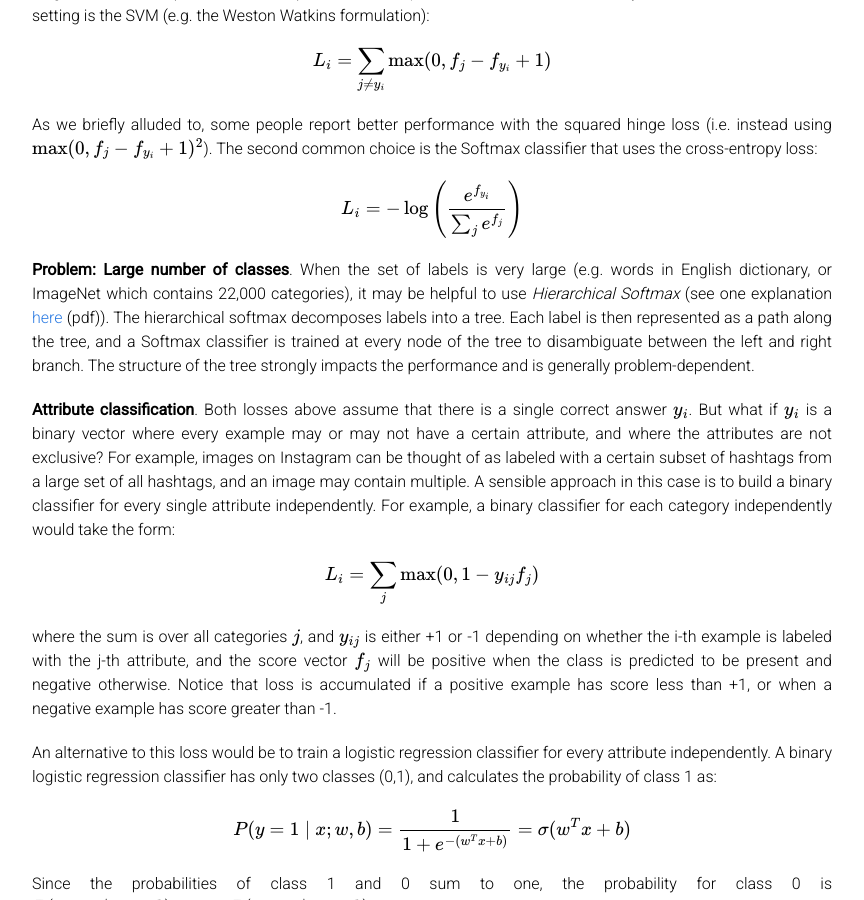
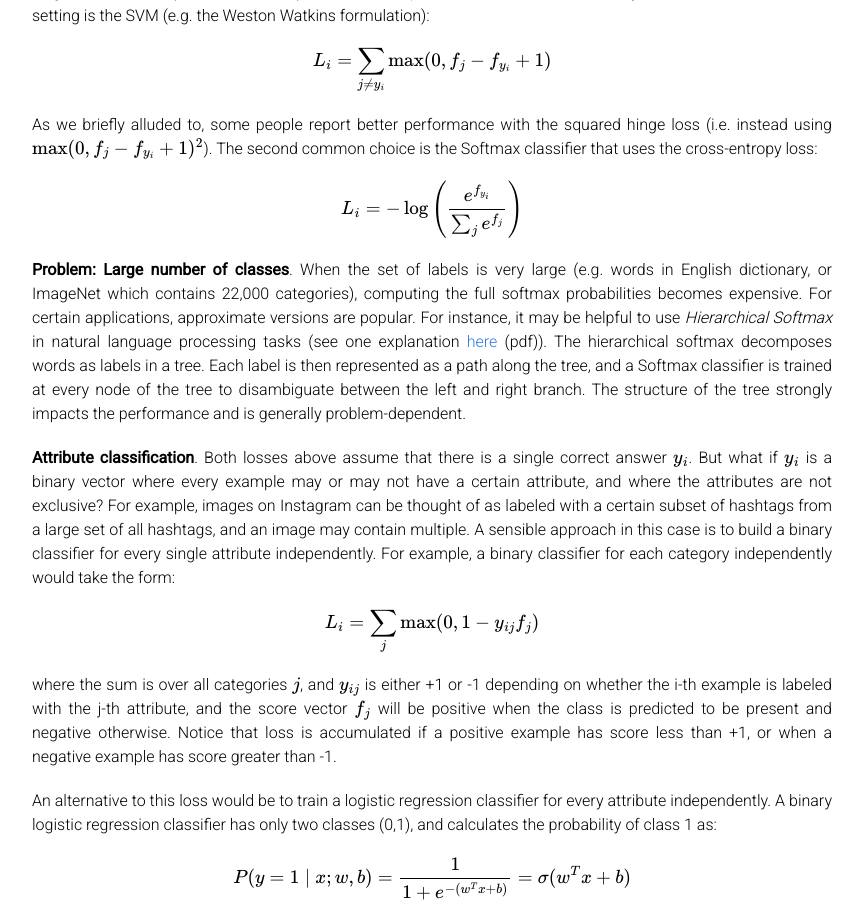
Before and after one commit to cs231n/cs231n.github.io, a Jekyll site: the page built from neural-networks-2.md, in a window 1280 px wide and 900 px high, scrolled down 10360 px. Shown: the whole window, without its empty margins (208-1072 px from the left). Built offline with Jekyll 4.4.1, drawn with Linux system fonts in a browser that asks for light colours; formulas are drawn with MathJax 3.

Commit message:
The second set of lecture notes on neural networks contains an inaccuracy regarding hierarchical softmax. This pull request fixes it by clarifying the use cases of hierarchical softmax.

```diff
--- a/neural-networks-2.md
+++ b/neural-networks-2.md
@@ -242,7 +242,7 @@ $$
 L_i = -\log\left(\frac{e^{f_{y_i}}}{ \sum_j e^{f_j} }\right)
 $$
 
-**Problem: Large number of classes**. When the set of labels is very large (e.g. words in English dictionary, or ImageNet which contains 22,000 categories), it may be helpful to use *Hierarchical Softmax* (see one explanation [here](http://arxiv.org/pdf/1310.4546.pdf) (pdf)). The hierarchical softmax decomposes labels into a tree. Each label is then represented as a path along the tree, and a Softmax classifier is trained at every node of the tree to disambiguate between the left and right branch. The structure of the tree strongly impacts the performance and is generally problem-dependent.
+**Problem: Large number of classes**. When the set of labels is very large (e.g. words in English dictionary, or ImageNet which contains 22,000 categories), computing the full softmax probabilities becomes expensive. For certain applications, approximate versions are popular. For instance, it may be helpful to use *Hierarchical Softmax* in natural language processing tasks (see one explanation [here](http://arxiv.org/pdf/1310.4546.pdf) (pdf)). The hierarchical softmax decomposes words as labels in a tree. Each label is then represented as a path along the tree, and a Softmax classifier is trained at every node of the tree to disambiguate between the left and right branch. The structure of the tree strongly impacts the performance and is generally problem-dependent.
 
 **Attribute classification**. Both losses above assume that there is a single correct answer \\(y_i\\). But what if \\(y_i\\) is a binary vector where every example may or may not have a certain attribute, and where the attributes are not exclusive? For example, images on Instagram can be thought of as labeled with a certain subset of hashtags from a large set of all hashtags, and an image may contain multiple. A sensible approach in this case is to build a binary classifier for every single attribute independently. For example, a binary classifier for each category independently would take the form:
 
```
